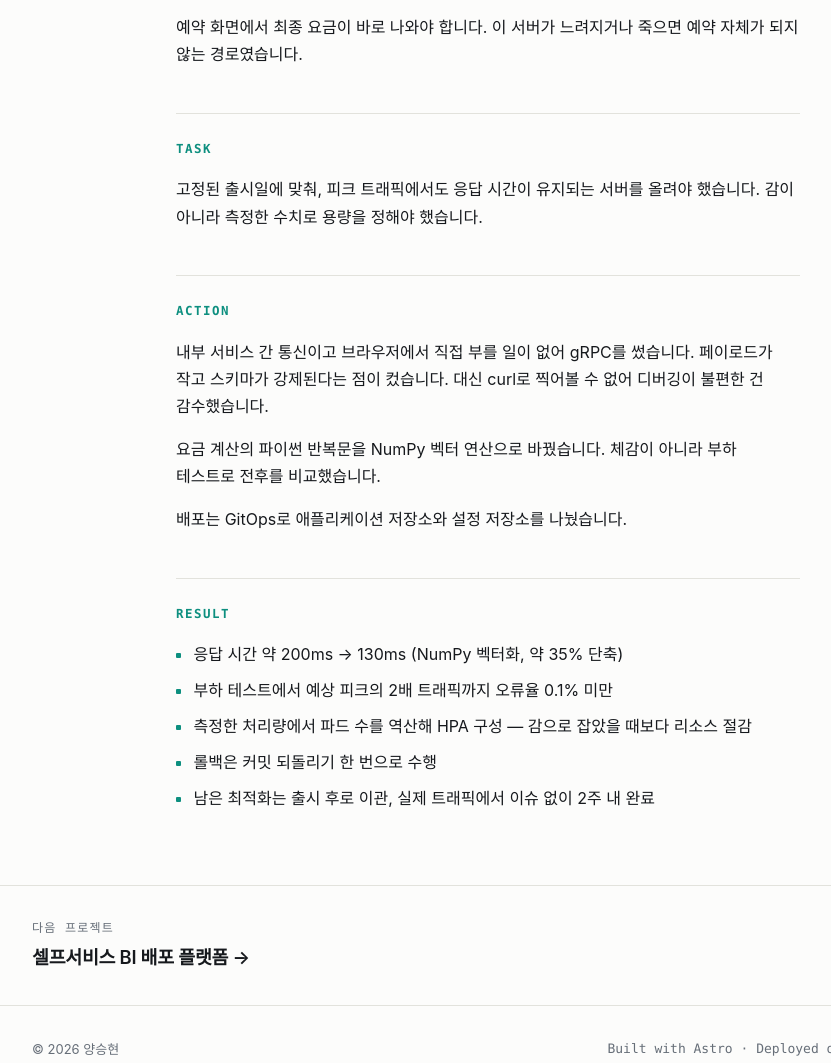
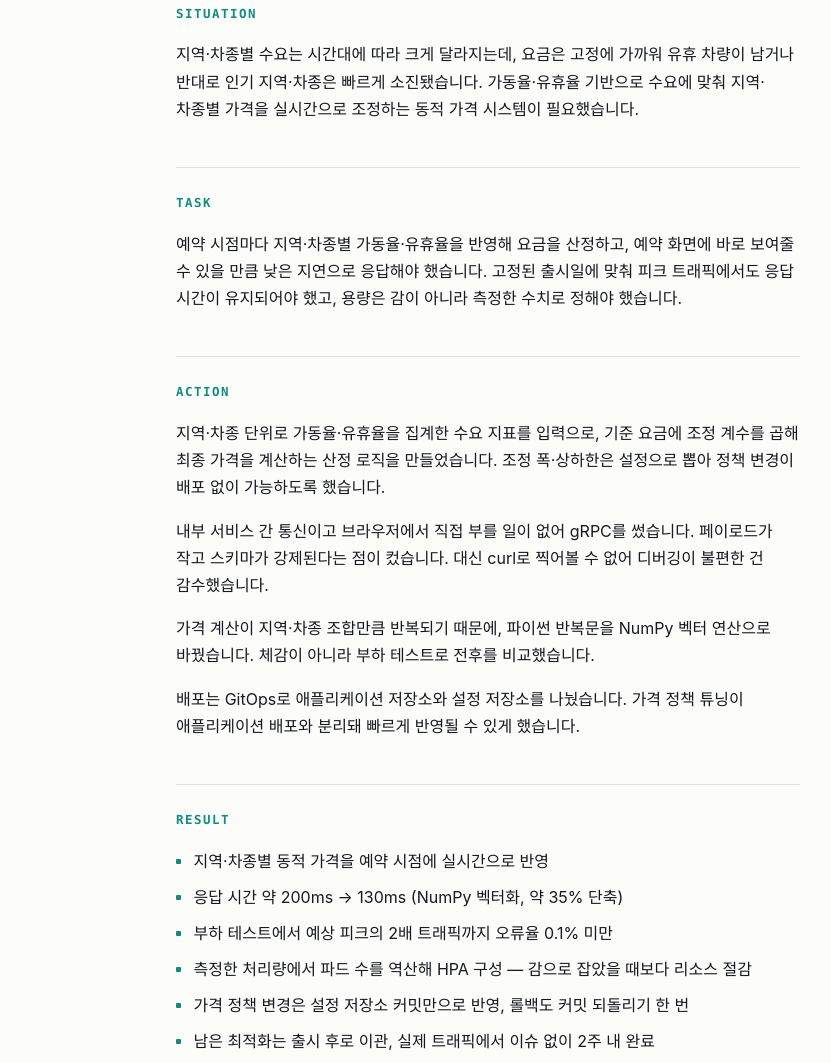
Before and after one commit to 1yangsh/1yangsh.github.io, an Astro site: page /projects/pricing-system in a window 1280 px wide. Shown: the part 417-1480 px from the top of the page, without its empty margins (152-983 px from the left). Built offline with nearby package versions, Linux system fonts and the light colour scheme; Astro itself is replaced by a stand-in of ours.

Commit message:
docs: 가격 서버 프로젝트를 가동율·유휴율 기반 동적 가격 관점으로 재작성
Co-Authored-By: Claude Opus 4.7 (1M context) <noreply@anthropic.com>

```diff
--- a/src/content/projects/pricing-system.md
+++ b/src/content/projects/pricing-system.md
@@ -2,31 +2,34 @@
 title: 실시간 가격·면책 산정 시스템
 period: "2024.06 — 2024.12"
 org: 쏘카
-summary: 예약 시점에 최종 요금을 계산해 돌려주는, 낮은 지연이 필요한 대고객 서버.
+summary: 가동율·유휴율 기반 수요에 맞춰 지역·차종별 가격을 실시간으로 산정하는 동적 가격 서버.
 stack: [gRPC, FastAPI, NumPy, EKS, Argo CD, Locust]
 order: 5
 ---
 
 ## Situation
 
-예약 화면에서 최종 요금이 바로 나와야 합니다. 이 서버가 느려지거나 죽으면 예약 자체가 되지 않는 경로였습니다.
+지역·차종별 수요는 시간대에 따라 크게 달라지는데, 요금은 고정에 가까워 유휴 차량이 남거나 반대로 인기 지역·차종은 빠르게 소진됐습니다. 가동율·유휴율 기반으로 수요에 맞춰 지역·차종별 가격을 실시간으로 조정하는 동적 가격 시스템이 필요했습니다.
 
 ## Task
 
-고정된 출시일에 맞춰, 피크 트래픽에서도 응답 시간이 유지되는 서버를 올려야 했습니다. 감이 아니라 측정한 수치로 용량을 정해야 했습니다.
+예약 시점마다 지역·차종별 가동율·유휴율을 반영해 요금을 산정하고, 예약 화면에 바로 보여줄 수 있을 만큼 낮은 지연으로 응답해야 했습니다. 고정된 출시일에 맞춰 피크 트래픽에서도 응답 시간이 유지되어야 했고, 용량은 감이 아니라 측정한 수치로 정해야 했습니다.
 
 ## Action
 
+지역·차종 단위로 가동율·유휴율을 집계한 수요 지표를 입력으로, 기준 요금에 조정 계수를 곱해 최종 가격을 계산하는 산정 로직을 만들었습니다. 조정 폭·상하한은 설정으로 뽑아 정책 변경이 배포 없이 가능하도록 했습니다.
+
 내부 서비스 간 통신이고 브라우저에서 직접 부를 일이 없어 gRPC를 썼습니다. 페이로드가 작고 스키마가 강제된다는 점이 컸습니다. 대신 curl로 찍어볼 수 없어 디버깅이 불편한 건 감수했습니다.
 
-요금 계산의 파이썬 반복문을 NumPy 벡터 연산으로 바꿨습니다. 체감이 아니라 부하 테스트로 전후를 비교했습니다.
+가격 계산이 지역·차종 조합만큼 반복되기 때문에, 파이썬 반복문을 NumPy 벡터 연산으로 바꿨습니다. 체감이 아니라 부하 테스트로 전후를 비교했습니다.
 
-배포는 GitOps로 애플리케이션 저장소와 설정 저장소를 나눴습니다.
+배포는 GitOps로 애플리케이션 저장소와 설정 저장소를 나눴습니다. 가격 정책 튜닝이 애플리케이션 배포와 분리돼 빠르게 반영될 수 있게 했습니다.
 
 ## Result
 
+- 지역·차종별 동적 가격을 예약 시점에 실시간으로 반영
 - 응답 시간 약 200ms → 130ms (NumPy 벡터화, 약 35% 단축)
 - 부하 테스트에서 예상 피크의 2배 트래픽까지 오류율 0.1% 미만
 - 측정한 처리량에서 파드 수를 역산해 HPA 구성 — 감으로 잡았을 때보다 리소스 절감
-- 롤백은 커밋 되돌리기 한 번으로 수행
+- 가격 정책 변경은 설정 저장소 커밋만으로 반영, 롤백도 커밋 되돌리기 한 번
 - 남은 최적화는 출시 후로 이관, 실제 트래픽에서 이슈 없이 2주 내 완료
```
